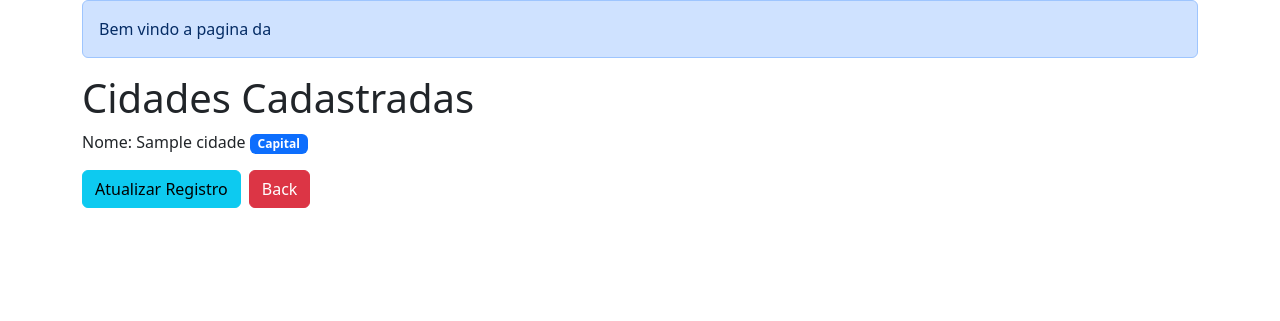
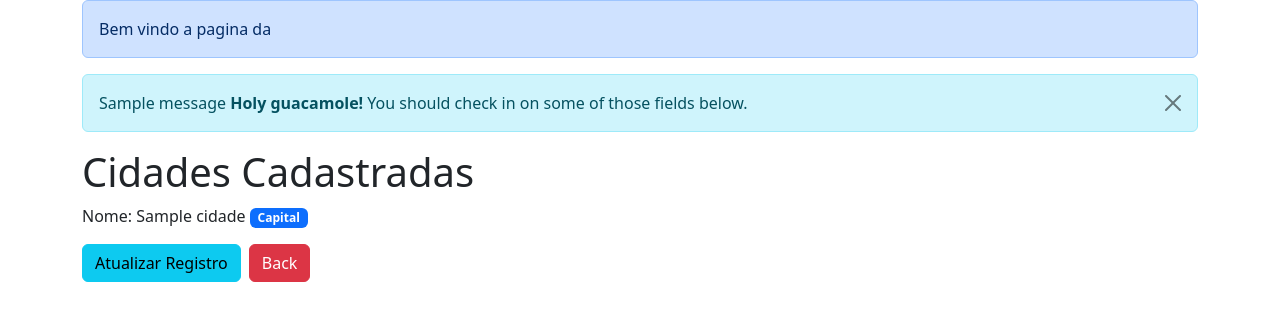
Before and after one commit to LucasFranqueiraInatel/DjangoCourse, a Django app: page /detail/1/ in a window 1280 px wide. Shown: the top 321 px of the page. Run offline with Django 4.2, Linux system fonts and the light colour scheme; tables that the repository leaves empty hold one stand-in row (values such as "Sample post"); one stand-in notice (Sample message) is shown.

Commit message:
add: update alert|not working

```diff
--- a/cadastros/views.py
+++ b/cadastros/views.py
@@ -1,4 +1,5 @@
 from django.contrib.auth.decorators import login_required
+from django.contrib.messages.views import SuccessMessageMixin
 from django.shortcuts import render, get_object_or_404, redirect
 from django.urls import reverse_lazy
 from django.views import View
@@ -43,9 +44,10 @@ class CidadeCreate(CreateView):
     success_url = reverse_lazy('cidades-list')
 
 
-class CidadeUpdate(UpdateView):
+class CidadeUpdate(UpdateView, SuccessMessageMixin):
     model = Cidade
     form_class = CidadeForm
     template_name = 'cadastros/edita_cidades.html'
     success_url = reverse_lazy('cidades-list')
     context_object_name = 'obj'
+    success_message = "Cadastro Atualizado com Sucesso!"
--- a/templates/base.html
+++ b/templates/base.html
@@ -12,6 +12,16 @@
 <div class="container">
     <div class="alert alert-primary" role="alert">Bem vindo a pagina da {{ titulo }}</div>
 
+    {% if messages %}
+    {% for message in messages %}
+    <div class="alert alert-info alert-dismissible fade show" role="alert">{{ message }}
+        <strong>Holy guacamole!</strong> You should check in on some of those fields below.
+        <button type="button" class="btn-close" data-bs-dismiss="alert" aria-label="Close"></button>
+    </div>
+
+    {% endfor %}
+    {% endif %}
+
     {% block conteudo %}
 
     {% endblock %}
```
